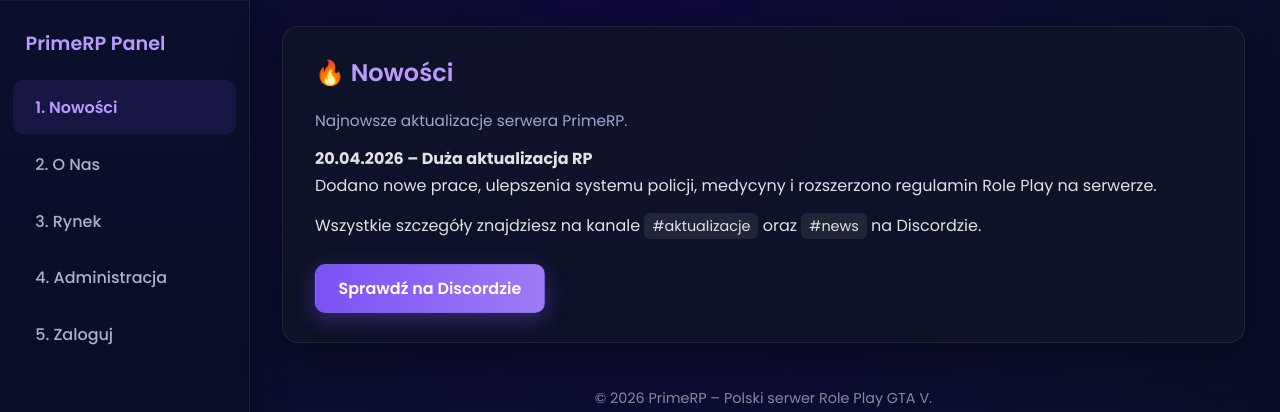
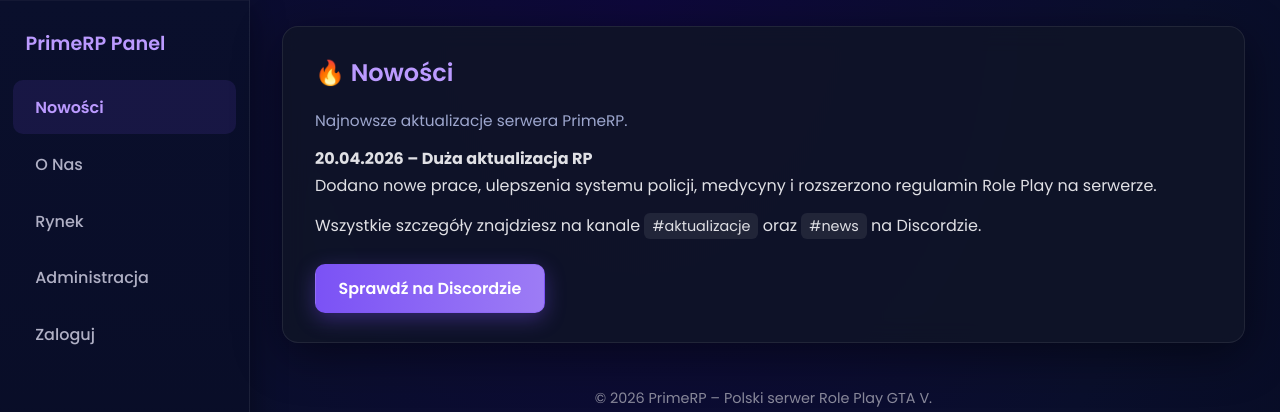
Before and after one commit to PAPAJUSKUTEN/primerp-game, a plain HTML site: page index.html in a window 1280 px wide. Shown: the top 412 px of the page. Drawn offline with Linux system fonts and the light colour scheme.

Commit message:
Update index.html

```diff
--- a/index.html
+++ b/index.html
@@ -40,7 +40,6 @@
       display: flex;
     }
 
-    /* Sidebar – bardziej zaawansowany */
     .sidebar {
       width: 250px;
       background: linear-gradient(180deg, var(--bg-dark) 0%, #080c24 100%);
@@ -103,7 +102,6 @@
       opacity: 1;
     }
 
-    /* Główne karty kontentu */
     .content {
       flex: 1;
       padding: 1.6rem 2.2rem 2rem 2rem;
@@ -139,7 +137,6 @@
       transform: translateY(0);
     }
 
-    /* Nagłówki i tekst */
     h2 {
       color: var(--text-primary);
       font-size: 1.5rem;
@@ -171,7 +168,6 @@
       border-radius: 6px;
     }
 
-    /* Przyciski – bardziej zaawansowane */
     .btn {
       display: inline-block;
       background: linear-gradient(90deg, var(--accent), var(--accent-light));
@@ -194,7 +190,6 @@
       transform: translateY(-1px);
     }
 
-    /* Stopka */
     footer {
       text-align: center;
       padding: 1.3rem 0 1rem;
@@ -212,19 +207,18 @@
   </style>
 </head>
 <body>
-  <!-- Zakładki po lewej -->
+  <!-- Zakładki po lewej – bez numerów -->
   <div class="sidebar">
     <div class="sidebar-header">
       <h3>PrimeRP Panel</h3>
     </div>
-    <a href="#news"   onclick="openTab(event, 'news')"   class="active">1. Nowości</a>
-    <a href="#about"  onclick="openTab(event, 'about')"                  >2. O Nas</a>
-    <a href="#market" onclick="openTab(event, 'market')"                >3. Rynek</a>
-    <a href="#admin"  onclick="openTab(event, 'admin')"                 >4. Administracja</a>
-    <a href="#login"  onclick="openTab(event, 'login')"                 >5. Zaloguj</a>
+    <a href="#news"   onclick="openTab(event, 'news')"   class="active">Nowości</a>
+    <a href="#about"  onclick="openTab(event, 'about')"                  >O Nas</a>
+    <a href="#market" onclick="openTab(event, 'market')"                >Rynek</a>
+    <a href="#admin"  onclick="openTab(event, 'admin')"                 >Administracja</a>
+    <a href="#login"  onclick="openTab(event, 'login')"                 >Zaloguj</a>
   </div>
 
-  <!-- Treść kart -->
   <div class="content">
     <!-- Nowości -->
     <div id="news" class="tab-content active">
@@ -319,25 +313,20 @@
     </footer>
   </div>
 
-  <!-- Zaawansowany JS – obsługa zakładek -->
   <script>
     function openTab(evt, tabId) {
-      // ukryj wszystkie karty
       const contents = document.querySelectorAll(".tab-content");
       contents.forEach(el => {
         el.classList.remove("active");
       });
 
-      // usunięcie klasy "active" z linków i ponowne włączenie
       const links = document.querySelectorAll(".sidebar a");
       links.forEach(el => el.classList.remove("active"));
 
-      // pokazanie wybranej karty
       document.getElementById(tabId).classList.add("active");
       evt.currentTarget.classList.add("active");
     }
 
-    // OPTIONAL – jeśli chcesz kolorować animowaną "szlufkę" przy hover (np. bardziej pływające podświetlenie)
     document.querySelectorAll(".sidebar a").forEach(link => {
       link.addEventListener("mouseenter", () => {
         link.style.background = "rgba(123, 82, 245, 0.06)";
```
